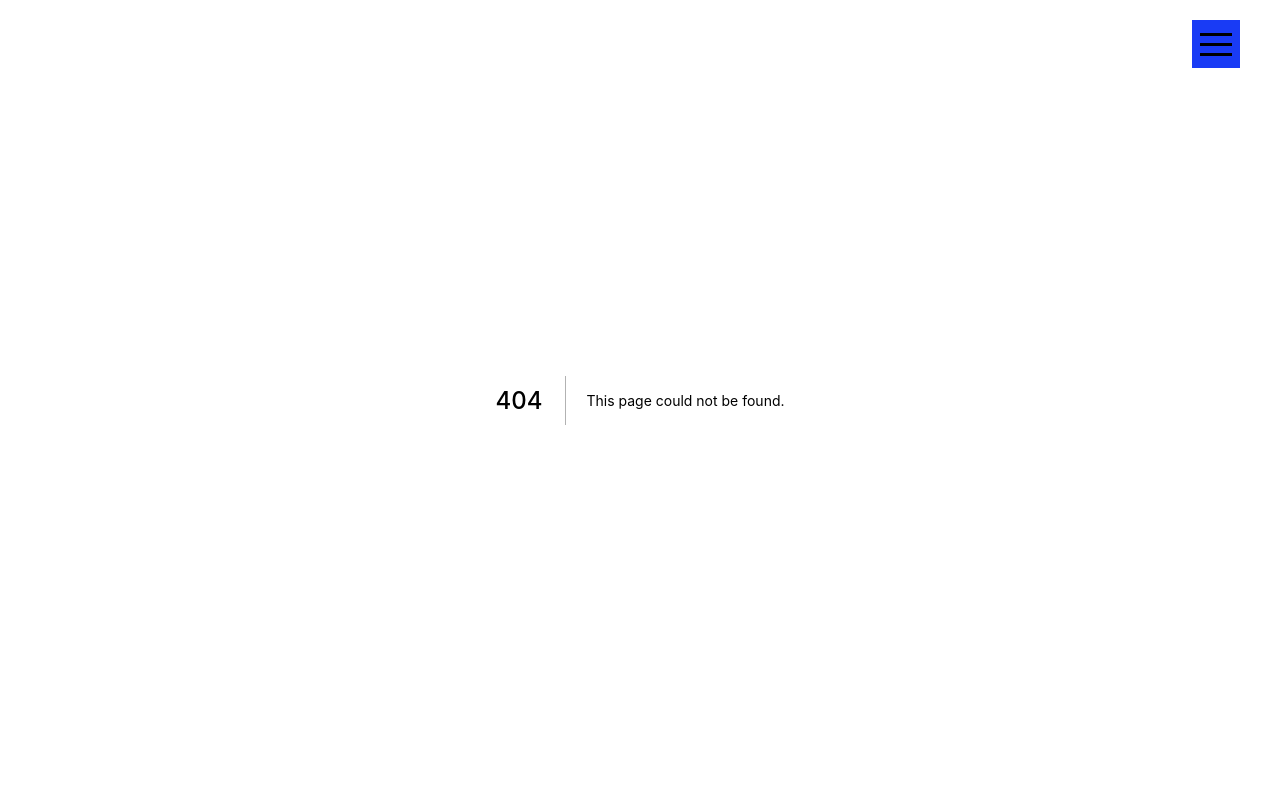
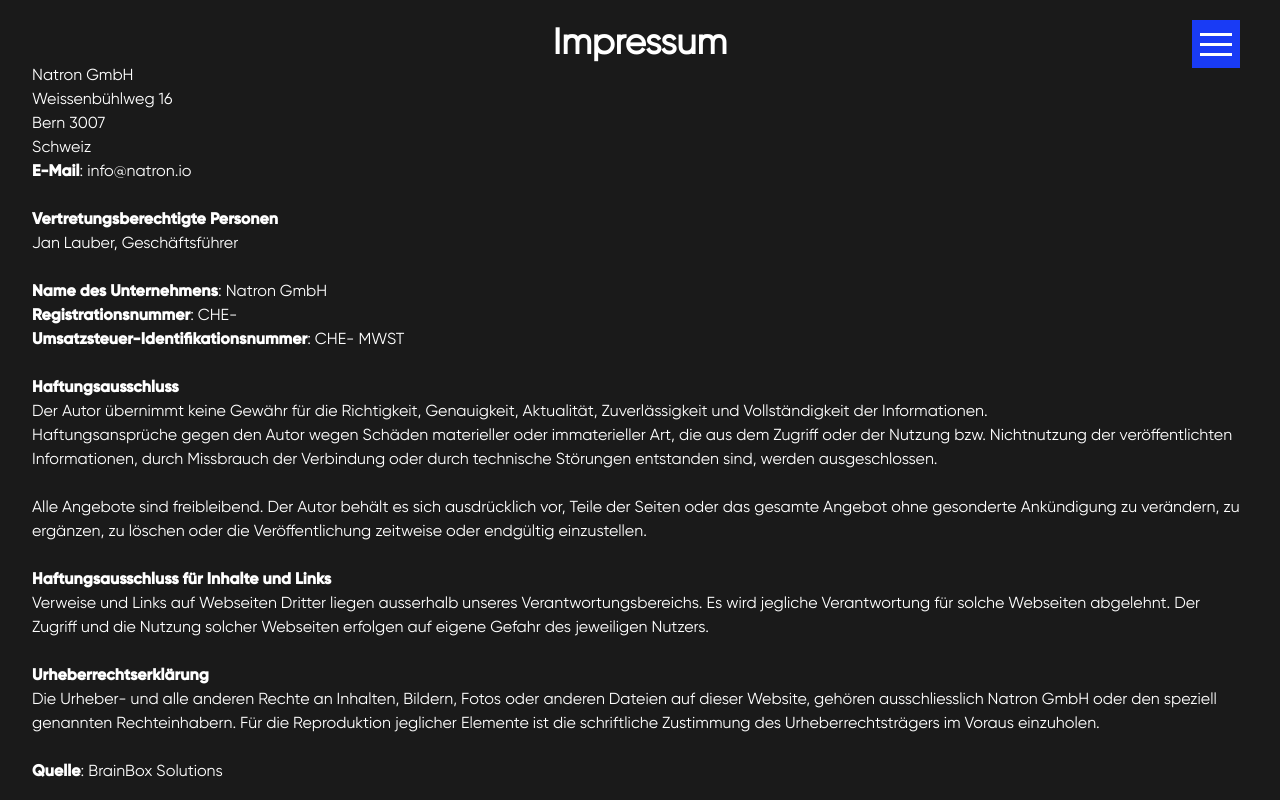
Before and after one commit to natrontech/homepage, a Next.js app: page /imprint in a window 1280 px wide. Before the commit this address had no page. Built offline with nearby package versions, Linux system fonts and the light colour scheme.

Commit message:
add first look of imprint and remove privacy policy
Signed-off-by: Jan Lauber <jan.lauber@protonmail.ch>

```diff
--- a/components/Footer.tsx
+++ b/components/Footer.tsx
@@ -46,13 +46,6 @@
                     >
                         Imprint
                     </Link>
-                    <br />
-                    <Link
-                        href="/privacy-policy"
-                        className="cursor-pointer"
-                    >
-                        Privacy policy
-                    </Link>
                 </div>
             </div>
             <div
--- a/components/Navigation.tsx
+++ b/components/Navigation.tsx
@@ -87,19 +87,15 @@
                     >
                         Legal sites
                     </h1>
-                    <Link
-                        href="/imprint"
+                    <span
                         className="cursor-pointer"
+                        onClick={() => {
+                            router.push("/imprint")
+                            props.setOpen(false)
+                        }}
                     >
                         Imprint
-                    </Link>
-                    <br />
-                    <Link
-                        href="/privacy-policy"
-                        className="cursor-pointer"
-                    >
-                        Privacy policy
-                    </Link>
+                    </span>
                 </div>
             </div>
         </div>
--- a/next.config.js
+++ b/next.config.js
@@ -6,7 +6,7 @@
 
 const withPWA = require('next-pwa');
 
-module.exports = withPWA({
+module.exports = {
   trailingSlash: true,
   nextConfig,
   serverRuntimeConfig: {
@@ -38,4 +38,4 @@
     skipWaiting: true,
     disable: process.env.NODE_ENV === "development",
   }
-})
+}
--- /dev/null
+++ b/pages/imprint.tsx
@@ -0,0 +1,37 @@
+const Imprint = () => {
+    return (
+        <div
+            className="sm:px-6 lg:px-8 px-4 py-6"
+        >
+            <h1
+                className="text-4xl font-bold text-center"
+            >
+                Impressum
+            </h1>
+            <p>Natron GmbH <br />Weissenbühlweg 16 <br />Bern 3007 <br />Schweiz <br />
+                <strong>E-Mail</strong>: info@natron.io <br />
+                <br />
+                <strong>Vertretungsberechtigte Personen</strong>
+                <br />Jan Lauber, Geschäftsführer <br />
+                <br />
+                <strong>Name des Unternehmens</strong>: Natron GmbH <br />
+                <strong>Registrationsnummer</strong>: CHE- <br />
+                <strong>Umsatzsteuer-Identifikationsnummer</strong>: CHE- MWST <br />
+                <br />
+                <strong>Haftungsausschluss</strong>
+                <br />Der Autor übernimmt keine Gewähr für die Richtigkeit, Genauigkeit, Aktualität, Zuverlässigkeit und Vollständigkeit der Informationen. <br />Haftungsansprüche gegen den Autor wegen Schäden materieller oder immaterieller Art, die aus dem Zugriff oder der Nutzung bzw. Nichtnutzung der veröffentlichten Informationen, durch Missbrauch der Verbindung oder durch technische Störungen entstanden sind, werden ausgeschlossen. <br />
+                <br />Alle Angebote sind freibleibend. Der Autor behält es sich ausdrücklich vor, Teile der Seiten oder das gesamte Angebot ohne gesonderte Ankündigung zu verändern, zu ergänzen, zu löschen oder die Veröffentlichung zeitweise oder endgültig einzustellen. <br />
+                <br />
+                <strong>Haftungsausschluss für Inhalte und Links</strong>
+                <br />Verweise und Links auf Webseiten Dritter liegen ausserhalb unseres Verantwortungsbereichs. Es wird jegliche Verantwortung für solche Webseiten abgelehnt. Der Zugriff und die Nutzung solcher Webseiten erfolgen auf eigene Gefahr des jeweiligen Nutzers. <br />
+                <br />
+                <strong>Urheberrechtserklärung</strong>
+                <br />Die Urheber- und alle anderen Rechte an Inhalten, Bildern, Fotos oder anderen Dateien auf dieser Website, gehören ausschliesslich Natron GmbH oder den speziell genannten Rechteinhabern. Für die Reproduktion jeglicher Elemente ist die schriftliche Zustimmung des Urheberrechtsträgers im Voraus einzuholen. <br />
+                <br />
+                <strong>Quelle</strong>: <a href='https://brainbox.swiss/'>BrainBox Solutions</a>
+            </p>
+        </div>
+    )
+}
+
+export default Imprint;
```
Also changed, not shown: public/manifest.json (deleted).
